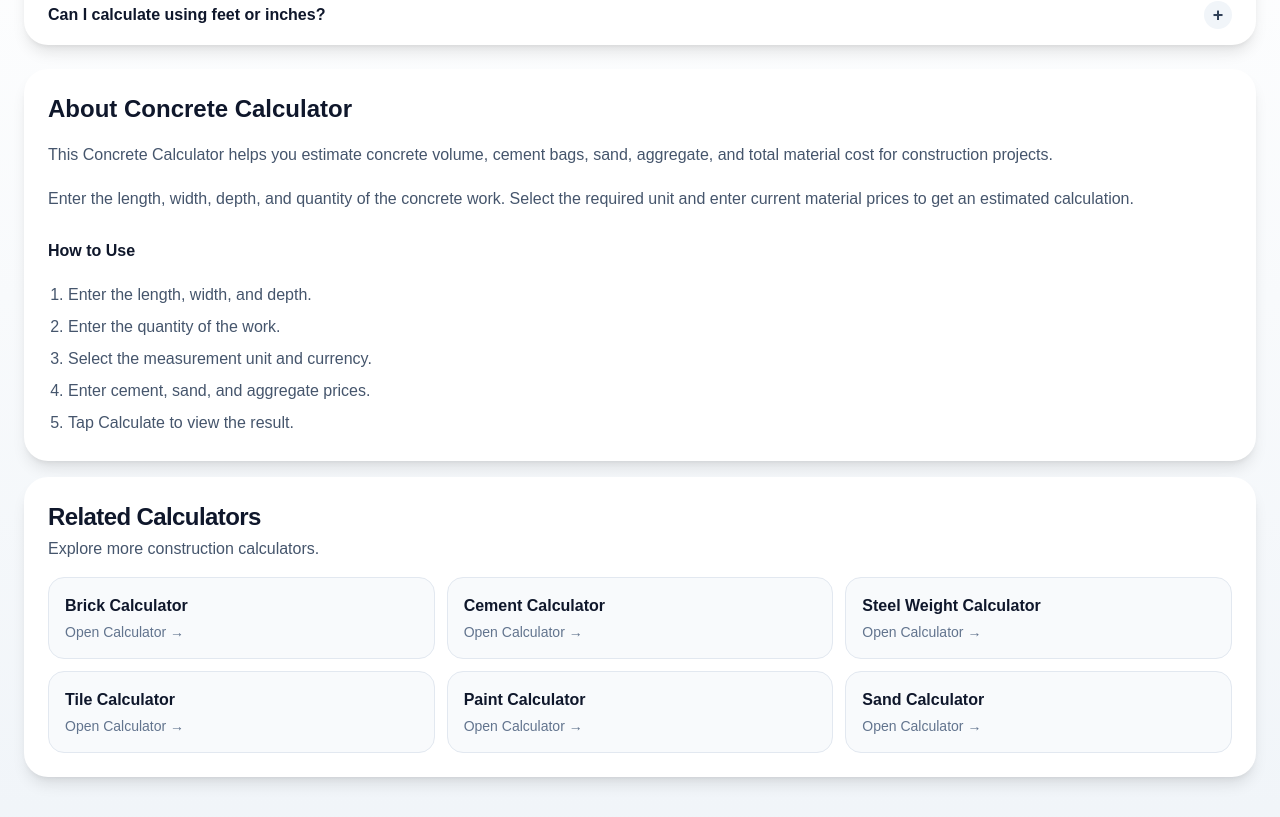
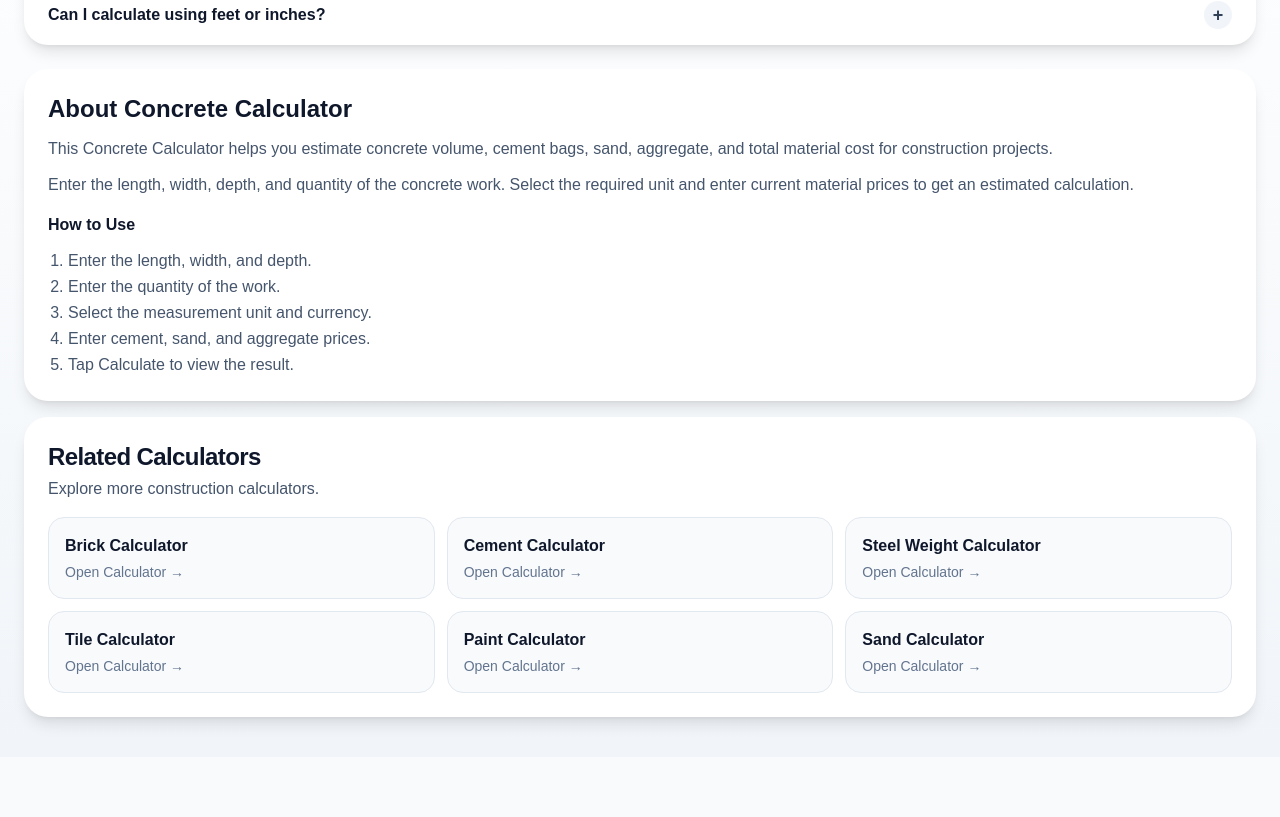
Before and after one commit to km7max-cmd/cornerspan, a Next.js app: page /calculators/concrete in a window 1280 px wide. Shown: the part 1240-2057 px from the top of the page. After the commit the page ends 1997 px from the top, so only its background shows below. Built offline with nearby package versions, Linux system fonts and the light colour scheme.

Commit message:
Refactor AboutCalculator component layout and styling

```diff
--- a/app/calculators/concrete/components/AboutCalculator.tsx
+++ b/app/calculators/concrete/components/AboutCalculator.tsx
@@ -1,11 +1,13 @@
 export default function AboutCalculator() {
   return (
     <section className="mt-6 rounded-3xl bg-white p-5 shadow-lg sm:p-6">
+
       <h2 className="text-xl font-bold text-slate-900 sm:text-2xl">
         About Concrete Calculator
       </h2>
 
-      <div className="mt-4 space-y-4 text-sm leading-7 text-slate-600 sm:text-base">
+      <div className="mt-3 space-y-3 text-sm leading-6 text-slate-600 sm:text-base">
+
         <p>
           This Concrete Calculator helps you estimate concrete volume,
           cement bags, sand, aggregate, and total material cost for
@@ -18,17 +20,18 @@ export default function AboutCalculator() {
           to get an estimated calculation.
         </p>
 
-        <h3 className="pt-2 font-semibold text-slate-900">
+        <h3 className="pt-1 font-semibold text-slate-900">
           How to Use
         </h3>
 
-        <ol className="list-decimal space-y-1 pl-5">
+        <ol className="list-decimal space-y-0.5 pl-5">
           <li>Enter the length, width, and depth.</li>
           <li>Enter the quantity of the work.</li>
           <li>Select the measurement unit and currency.</li>
           <li>Enter cement, sand, and aggregate prices.</li>
           <li>Tap Calculate to view the result.</li>
         </ol>
+
       </div>
     </section>
   );
```
